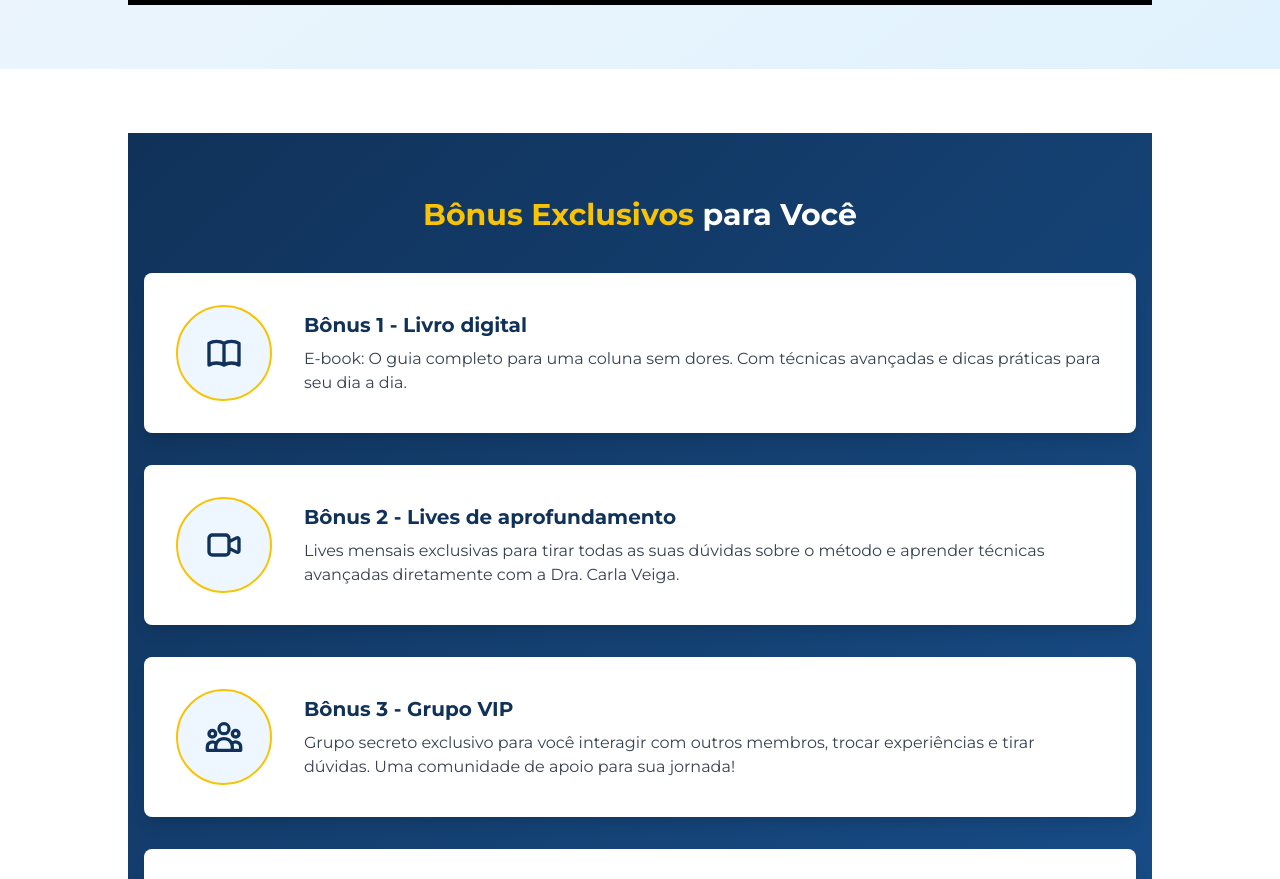
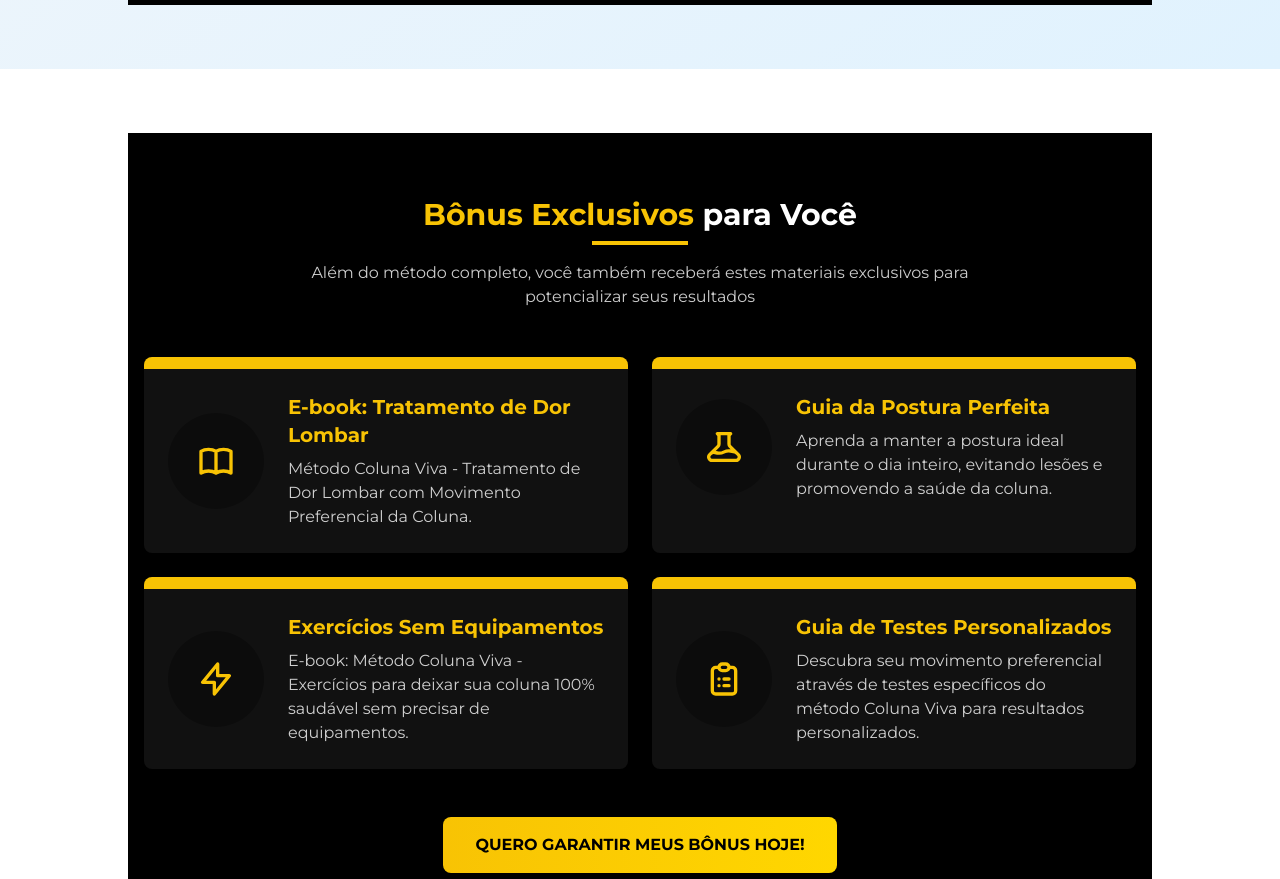
Before and after one commit to diogofrj/landing-page2, a React (Vite) app: page / in a window 1280 px wide. Shown: the part 4140-5019 px from the top of the page. Built offline with nearby package versions, Linux system fonts and the light colour scheme.

Commit message:
Add: Bonuses Black

```diff
--- a/src/components/Bonuses.tsx
+++ b/src/components/Bonuses.tsx
@@ -2,64 +2,92 @@ import * as React from "react";
 
 function Bonuses() {
   return (
-    <div className="w-full bg-gradient-to-br from-[#103259] to-[#184e8a] py-16 px-4">
+    <div className="w-full bg-black py-16 px-4">
       <div className="max-w-5xl mx-auto">
-        <h2 className="text-3xl font-bold text-center mb-10 text-white">
+        <div className="text-center mb-12">
+          <h2 className="text-3xl font-bold mb-2 text-white">
             <span className="text-[#f8c304]">Bônus Exclusivos</span> para Você
           </h2>
+          <div className="w-24 h-1 bg-[#f8c304] mx-auto mb-4"></div>
+          <p className="text-white/80 max-w-2xl mx-auto">
+            Além do método completo, você também receberá estes materiais exclusivos para potencializar seus resultados
+          </p>
+        </div>
 
-        <div className="space-y-6 md:space-y-8">
+        <div className="grid grid-cols-1 md:grid-cols-2 gap-6">
           {/* Bônus 1 */}
-          <div className="bg-white rounded-lg shadow-lg p-6 md:p-8 flex flex-col md:flex-row items-center transform transition-all duration-300 hover:shadow-xl hover:-translate-y-1">
-            <div className="w-20 h-20 md:w-24 md:h-24 rounded-full bg-[#eef6ff] flex items-center justify-center mb-4 md:mb-0 md:mr-8 flex-shrink-0 border-2 border-[#f8c304]">
-              <svg xmlns="http://www.w3.org/2000/svg" className="w-10 h-10 text-[#103259]" fill="none" viewBox="0 0 24 24" stroke="currentColor">
+          <div className="bg-[#111] rounded-lg shadow-lg overflow-hidden hover:shadow-xl transition-all duration-300 transform hover:-translate-y-1">
+            <div className="h-3 bg-[#f8c304]"></div>
+            <div className="p-6 flex flex-col md:flex-row items-center">
+              <div className="w-20 h-20 md:w-24 md:h-24 rounded-full bg-black/30 flex items-center justify-center mb-4 md:mb-0 md:mr-6 flex-shrink-0">
+                <svg xmlns="http://www.w3.org/2000/svg" className="w-10 h-10 text-[#f8c304]" fill="none" viewBox="0 0 24 24" stroke="currentColor">
                   <path strokeLinecap="round" strokeLinejoin="round" strokeWidth={2} d="M12 6.253v13m0-13C10.832 5.477 9.246 5 7.5 5S4.168 5.477 3 6.253v13C4.168 18.477 5.754 18 7.5 18s3.332.477 4.5 1.253m0-13C13.168 5.477 14.754 5 16.5 5c1.747 0 3.332.477 4.5 1.253v13C19.832 18.477 18.247 18 16.5 18c-1.746 0-3.332.477-4.5 1.253" />
                 </svg>
               </div>
               <div>
-              <h3 className="font-bold text-xl text-[#103259] mb-2">Bônus 1 - Livro digital</h3>
-              <p className="text-gray-700">E-book: O guia completo para uma coluna sem dores. Com técnicas avançadas e dicas práticas para seu dia a dia.</p>
+                <h3 className="font-bold text-xl text-[#f8c304] mb-2">E-book: Tratamento de Dor Lombar</h3>
+                <p className="text-white/80">Método Coluna Viva - Tratamento de Dor Lombar com Movimento Preferencial da Coluna.</p>
+              </div>
             </div>
           </div>
 
           {/* Bônus 2 */}
-          <div className="bg-white rounded-lg shadow-lg p-6 md:p-8 flex flex-col md:flex-row items-center transform transition-all duration-300 hover:shadow-xl hover:-translate-y-1">
-            <div className="w-20 h-20 md:w-24 md:h-24 rounded-full bg-[#eef6ff] flex items-center justify-center mb-4 md:mb-0 md:mr-8 flex-shrink-0 border-2 border-[#f8c304]">
-              <svg xmlns="http://www.w3.org/2000/svg" className="w-10 h-10 text-[#103259]" fill="none" viewBox="0 0 24 24" stroke="currentColor">
-                <path strokeLinecap="round" strokeLinejoin="round" strokeWidth={2} d="M15 10l4.553-2.276A1 1 0 0121 8.618v6.764a1 1 0 01-1.447.894L15 14M5 18h8a2 2 0 002-2V8a2 2 0 00-2-2H5a2 2 0 00-2 2v8a2 2 0 002 2z" />
+          <div className="bg-[#111] rounded-lg shadow-lg overflow-hidden hover:shadow-xl transition-all duration-300 transform hover:-translate-y-1">
+            <div className="h-3 bg-[#f8c304]"></div>
+            <div className="p-6 flex flex-col md:flex-row items-center">
+              <div className="w-20 h-20 md:w-24 md:h-24 rounded-full bg-black/30 flex items-center justify-center mb-4 md:mb-0 md:mr-6 flex-shrink-0">
+                <svg xmlns="http://www.w3.org/2000/svg" className="w-10 h-10 text-[#f8c304]" fill="none" viewBox="0 0 24 24" stroke="currentColor">
+                  <path strokeLinecap="round" strokeLinejoin="round" strokeWidth={2} d="M19.428 15.428a2 2 0 00-1.022-.547l-2.387-.477a6 6 0 00-3.86.517l-.318.158a6 6 0 01-3.86.517L6.05 15.21a2 2 0 00-1.806.547M8 4h8l-1 1v5.172a2 2 0 00.586 1.414l5 5c1.26 1.26.367 3.414-1.415 3.414H4.828c-1.782 0-2.674-2.154-1.414-3.414l5-5A2 2 0 009 10.172V5L8 4z" />
                 </svg>
               </div>
               <div>
-              <h3 className="font-bold text-xl text-[#103259] mb-2">Bônus 2 - Lives de aprofundamento</h3>
-              <p className="text-gray-700">Lives mensais exclusivas para tirar todas as suas dúvidas sobre o método e aprender técnicas avançadas diretamente com a Dra. Carla Veiga.</p>
+                <h3 className="font-bold text-xl text-[#f8c304] mb-2">Guia da Postura Perfeita</h3>
+                <p className="text-white/80">Aprenda a manter a postura ideal durante o dia inteiro, evitando lesões e promovendo a saúde da coluna.</p>
+              </div>
             </div>
           </div>
 
           {/* Bônus 3 */}
-          <div className="bg-white rounded-lg shadow-lg p-6 md:p-8 flex flex-col md:flex-row items-center transform transition-all duration-300 hover:shadow-xl hover:-translate-y-1">
-            <div className="w-20 h-20 md:w-24 md:h-24 rounded-full bg-[#eef6ff] flex items-center justify-center mb-4 md:mb-0 md:mr-8 flex-shrink-0 border-2 border-[#f8c304]">
-              <svg xmlns="http://www.w3.org/2000/svg" className="w-10 h-10 text-[#103259]" fill="none" viewBox="0 0 24 24" stroke="currentColor">
-                <path strokeLinecap="round" strokeLinejoin="round" strokeWidth={2} d="M17 20h5v-2a3 3 0 00-5.356-1.857M17 20H7m10 0v-2c0-.656-.126-1.283-.356-1.857M7 20H2v-2a3 3 0 015.356-1.857M7 20v-2c0-.656.126-1.283.356-1.857m0 0a5.002 5.002 0 019.288 0M15 7a3 3 0 11-6 0 3 3 0 016 0zm6 3a2 2 0 11-4 0 2 2 0 014 0zM7 10a2 2 0 11-4 0 2 2 0 014 0z" />
+          <div className="bg-[#111] rounded-lg shadow-lg overflow-hidden hover:shadow-xl transition-all duration-300 transform hover:-translate-y-1">
+            <div className="h-3 bg-[#f8c304]"></div>
+            <div className="p-6 flex flex-col md:flex-row items-center">
+              <div className="w-20 h-20 md:w-24 md:h-24 rounded-full bg-black/30 flex items-center justify-center mb-4 md:mb-0 md:mr-6 flex-shrink-0">
+                <svg xmlns="http://www.w3.org/2000/svg" className="w-10 h-10 text-[#f8c304]" fill="none" viewBox="0 0 24 24" stroke="currentColor">
+                  <path strokeLinecap="round" strokeLinejoin="round" strokeWidth={2} d="M13 10V3L4 14h7v7l9-11h-7z" />
                 </svg>
               </div>
               <div>
-              <h3 className="font-bold text-xl text-[#103259] mb-2">Bônus 3 - Grupo VIP</h3>
-              <p className="text-gray-700">Grupo secreto exclusivo para você interagir com outros membros, trocar experiências e tirar dúvidas. Uma comunidade de apoio para sua jornada!</p>
+                <h3 className="font-bold text-xl text-[#f8c304] mb-2">Exercícios Sem Equipamentos</h3>
+                <p className="text-white/80">E-book: Método Coluna Viva - Exercícios para deixar sua coluna 100% saudável sem precisar de equipamentos.</p>
+              </div>
             </div>
           </div>
 
           {/* Bônus 4 */}
-          <div className="bg-white rounded-lg shadow-lg p-6 md:p-8 flex flex-col md:flex-row items-center transform transition-all duration-300 hover:shadow-xl hover:-translate-y-1">
-            <div className="w-20 h-20 md:w-24 md:h-24 rounded-full bg-[#eef6ff] flex items-center justify-center mb-4 md:mb-0 md:mr-8 flex-shrink-0 border-2 border-[#f8c304]">
-              <svg xmlns="http://www.w3.org/2000/svg" className="w-10 h-10 text-[#103259]" fill="none" viewBox="0 0 24 24" stroke="currentColor">
-                <path strokeLinecap="round" strokeLinejoin="round" strokeWidth={2} d="M16 7a4 4 0 11-8 0 4 4 0 018 0zM12 14a7 7 0 00-7 7h14a7 7 0 00-7-7z" />
+          <div className="bg-[#111] rounded-lg shadow-lg overflow-hidden hover:shadow-xl transition-all duration-300 transform hover:-translate-y-1">
+            <div className="h-3 bg-[#f8c304]"></div>
+            <div className="p-6 flex flex-col md:flex-row items-center">
+              <div className="w-20 h-20 md:w-24 md:h-24 rounded-full bg-black/30 flex items-center justify-center mb-4 md:mb-0 md:mr-6 flex-shrink-0">
+                <svg xmlns="http://www.w3.org/2000/svg" className="w-10 h-10 text-[#f8c304]" fill="none" viewBox="0 0 24 24" stroke="currentColor">
+                  <path strokeLinecap="round" strokeLinejoin="round" strokeWidth={2} d="M9 5H7a2 2 0 00-2 2v12a2 2 0 002 2h10a2 2 0 002-2V7a2 2 0 00-2-2h-2M9 5a2 2 0 002 2h2a2 2 0 002-2M9 5a2 2 0 012-2h2a2 2 0 012 2m-3 7h3m-3 4h3m-6-4h.01M9 16h.01" />
                 </svg>
               </div>
               <div>
-              <h3 className="font-bold text-xl text-[#103259] mb-2">Bônus 4 - Acompanhamento personalizado</h3>
-              <p className="text-gray-700">Acesso direto aos profissionais especializados para acompanhar seu progresso por 30 dias e garantir os melhores resultados.</p>
+                <h3 className="font-bold text-xl text-[#f8c304] mb-2">Guia de Testes Personalizados</h3>
+                <p className="text-white/80">Descubra seu movimento preferencial através de testes específicos do método Coluna Viva para resultados personalizados.</p>
               </div>
             </div>
+          </div>
+        </div>
+
+        {/* CTA Button */}
+        <div className="mt-12 text-center">
+          <a
+            href="#comprar"
+            className="inline-block bg-gradient-to-r from-[#f8c304] to-[#ffd700] hover:from-[#ffd700] hover:to-[#f8c304] text-black font-bold py-4 px-8 rounded-lg shadow-lg transform hover:scale-105 transition-all duration-300"
+          >
+            QUERO GARANTIR MEUS BÔNUS HOJE!
+          </a>
         </div>
       </div>
     </div>
```
Also changed, not shown: src/components/Benefits.tsx (+7 -4 lines). Lines whose indentation alone changed are shown as unchanged.
